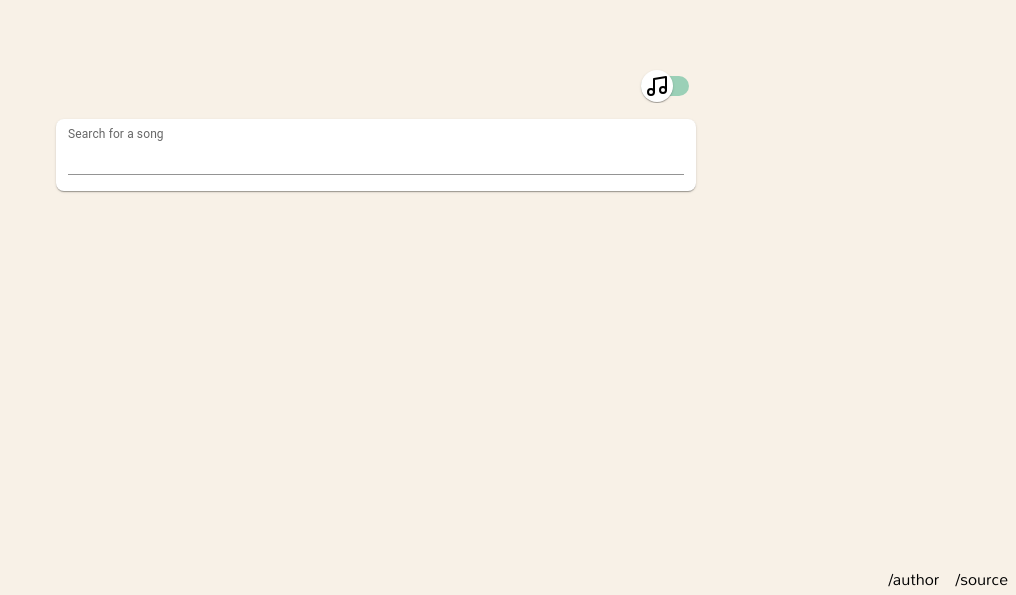
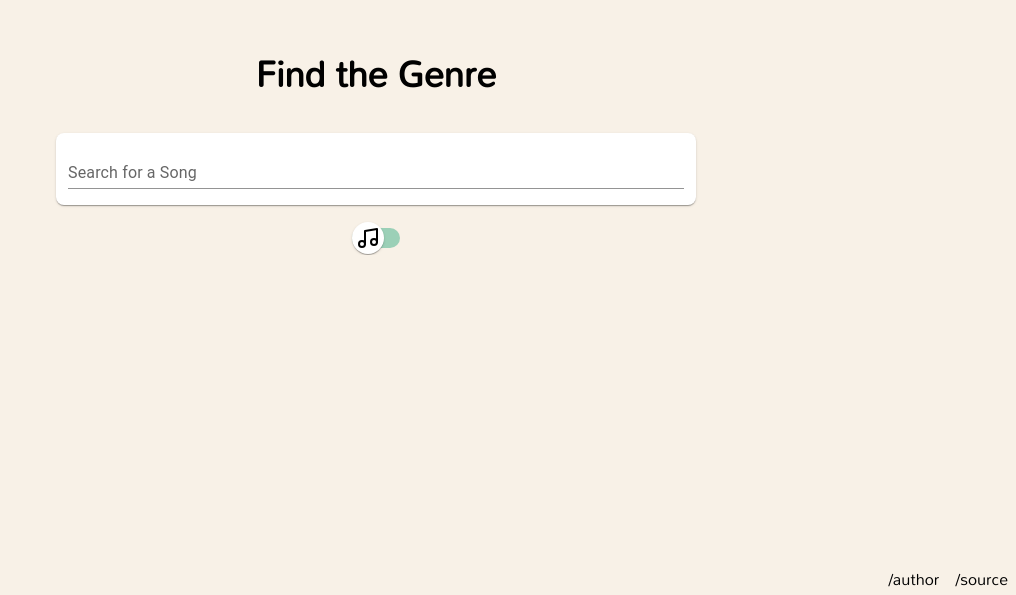
Before and after one commit to peermaute/whats-the-genre, a Next.js app: page / in a window 1280 px wide. Shown: the part 245-840 px from the top of the page, without its empty margins (264-1280 px from the left). Built offline with nearby package versions, Linux system fonts and the light colour scheme.

Commit message:
style: ui update
SearchBar is pushed to top when focused
Add Title and change Switch position

```diff
--- a/components/Main.js
+++ b/components/Main.js
@@ -3,6 +3,7 @@ import { useState } from "react";
 import SearchBar from "@/components/SearchBar";
 import Error from "@/components/Error";
 import Genre from "@/components/Genre";
+import Header from "@/components/Header";
 import SearchSwitch from "./SearchSwitch";
 
 const heightOfSwitch = 66;
@@ -13,6 +14,7 @@ const Main = () => {
   const [genre, setGenre] = useState(null);
   const [error, setError] = useState(null);
   const [isSong, setIsSong] = useState(true);
+  const [searchBarIsFocused, setSearchBarIsFocused] = useState(false);
 
   const toggleIsSong = () => {
     setIsSong(!isSong);
@@ -42,23 +44,32 @@ const Main = () => {
     setError(null);
   };
 
+  const toggleSearchBarFocus = () => {
+    setSearchBarIsFocused(!searchBarIsFocused);
+  };
+
   const searchStyle = {
-    marginTop: `calc(50vh - ${heightOffSet}px)`,
+    marginTop: searchBarIsFocused ? "40px" : `calc(50vh - ${heightOffSet}px)`,
+    transition: "margin-top 0.1s ease-in-out",
   };
 
   return (
     <main className="sm:w-4/5 w-96 max-w-3xl flex flex-col items-center justify-center">
       <div className="w-10/12">
         <div style={searchStyle}>
-          <div className="flex flex-row-reverse">
-            <SearchSwitch toggleIsSong={toggleIsSong} />
+          <div className={searchBarIsFocused ? "hidden" : ""}>
+            <Header />
           </div>
           <SearchBar
             handleOnSelect={handleOnSelect}
             setError={setError}
             handleOnClear={handleOnClear}
             isSong={isSong}
+            toggleSearchBarFocus={toggleSearchBarFocus}
           />
+          <div className={searchBarIsFocused ? "hidden" : "flex justify-center items-center"}>
+            <SearchSwitch toggleIsSong={toggleIsSong} />
+          </div>
         </div>
         {error && <Error errorMsg={error} />}
         {!error && genre && <Genre genre={genre} />}
--- a/components/SearchBar.js
+++ b/components/SearchBar.js
@@ -4,8 +4,13 @@ import TextField from "@mui/material/TextField";
 import { search } from "@/pages/api/_spotifyApi";
 import Box from "@mui/material/Box";
 
-function SearchBar({ handleOnSelect, setError, handleOnClear, isSong }) {
-  const inputRef = useRef(null);
+function SearchBar({
+  handleOnSelect,
+  setError,
+  handleOnClear,
+  isSong,
+  toggleSearchBarFocus,
+}) {
   const [options, setOptions] = useState([]);
   const [inputValue, setInputValue] = useState("");
 
@@ -13,10 +18,6 @@ function SearchBar({ handleOnSelect, setError, handleOnClear, isSong }) {
     setOptions([]);
     setInputValue("");
   }, [isSong]);
-
-  useEffect(() => {
-    inputRef.current.focus();
-  }, []);
 
   const handleInputChange = useCallback(
     async (event) => {
@@ -43,7 +44,6 @@ function SearchBar({ handleOnSelect, setError, handleOnClear, isSong }) {
       return option.images.length > 0 ? option.images[0].url : null;
     }
   };
-
 
   const handleRenderInput = (props, option) => {
     return (
@@ -89,18 +89,27 @@ function SearchBar({ handleOnSelect, setError, handleOnClear, isSong }) {
       renderInput={(params) => (
         <TextField
           {...params}
-          inputRef={inputRef}
           value={inputValue}
-          label={isSong ? "Search for a song" : "Search for an artist"}
+          label={isSong ? "Search for a Song" : "Search for an Artist"}
           variant="standard"
           color="grey"
         />
       )}
+      onFocus={toggleSearchBarFocus}
+      onBlur={toggleSearchBarFocus}
       renderOption={(props, option) => handleRenderInput(props, option)}
       autoComplete
       freeSolo
       isOptionEqualToValue={(option, value) => {
-        if (!value || !option || !option.artists || option.artists.length < 1 || option.artists.length < 1 || !option.artists[0].name) return false;
+        if (
+          !value ||
+          !option ||
+          !option.artists ||
+          option.artists.length < 1 ||
+          option.artists.length < 1 ||
+          !option.artists[0].name
+        )
+          return false;
         return (
           option.name === value.name &&
           option.artists[0].name === value.artists[0].name
--- a/components/SearchSwitch.js
+++ b/components/SearchSwitch.js
@@ -48,7 +48,7 @@ const MaterialUISwitch = styled(Switch, {
 }));
 
 const SearchSwitch = ({ toggleIsSong }) => {
-  return <MaterialUISwitch sx={{ m: 2, mr: 0 }} onChange={toggleIsSong} />;
+  return <MaterialUISwitch sx={{ mt: 2}} onChange={toggleIsSong} />;
 };
 
 export default SearchSwitch;
```
